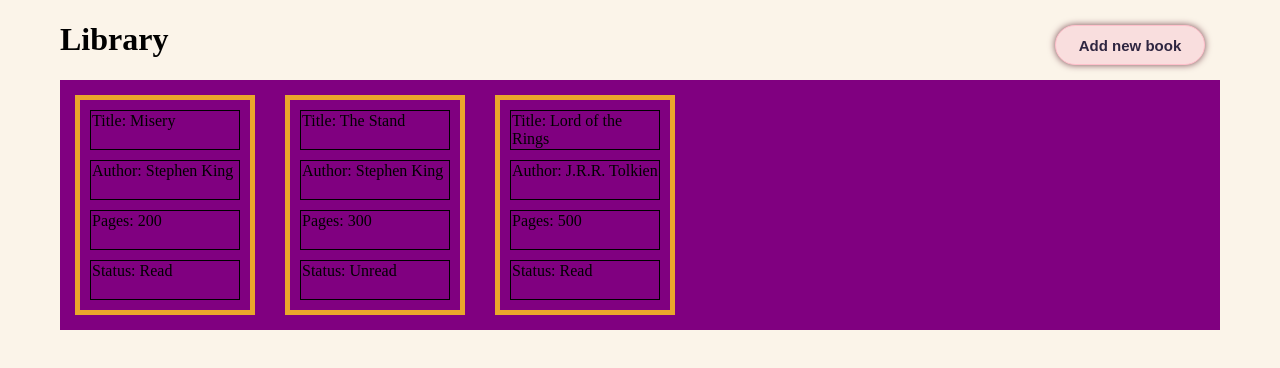
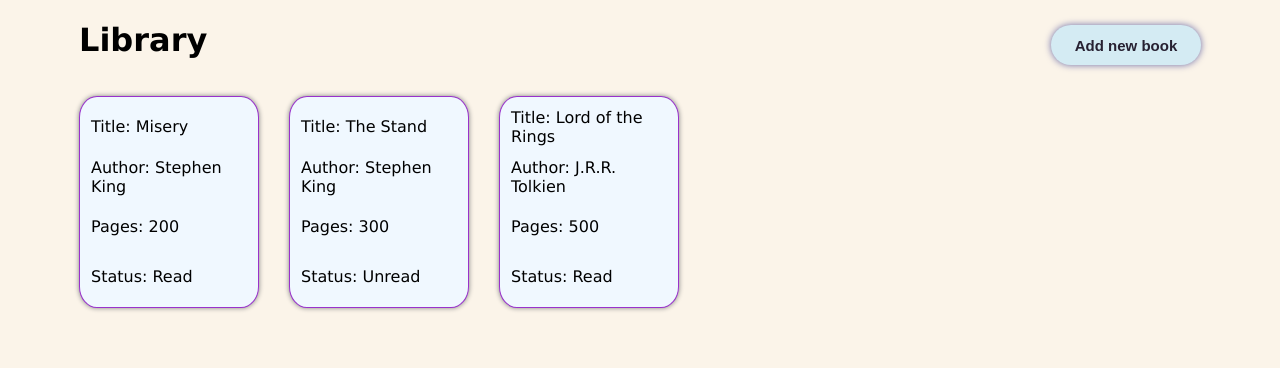
Before and after one commit to renata-blzk/library, a plain HTML site: page index.html in a window 1280 px wide. Drawn offline with Linux system fonts and the light colour scheme.

Commit message:
change styles for table rows

```diff
--- a/styles.css
+++ b/styles.css
@@ -1,18 +1,14 @@
 body {
+    font-family:'Lucida Sans', 'Lucida Sans Regular', 'Lucida Grande', 'Lucida Sans Unicode', Geneva, Verdana, sans-serif;
     position: relative;
-    max-width: 145vh;
+    max-width: 144vh;
     background-color: rgb(251, 244, 233);
     margin: auto;
     display: grid;
     grid
 }
 
-td, th {
-    border: 1px solid black;
-}
-
 #tableID {
-    background-color: purple;
     display: grid;
     grid-template-columns: repeat(auto-fit, 210px);
     grid-auto-rows: 1fr;
@@ -22,9 +18,13 @@ tr {
     display: grid;
     grid-template-rows: repeat(4, 1fr);
     row-gap: 10px;
-    border: solid 5px rgb(234, 167, 43);
+    border: solid 1px darkorchid;
+    border-radius: 10%;
+    background-color: aliceblue;
     margin: 15px;
     padding: 10px;
+    align-items: center;
+    box-shadow: 0px 0px 5px grey;
 }
 
 .addNewBook {
@@ -34,17 +34,24 @@ tr {
     position: absolute;
     top: 25px;
     right: 15px;
-    color: rgb(47, 38, 65);
-    background-color: rgb(249, 222, 222);
-    box-shadow: 0px 0px 7px rgb(124, 78, 86);
+    color: rgb(39, 33, 50);
+    background-color: rgb(212, 235, 243);
+    box-shadow: 0px 0px 7px rgb(108, 108, 166);
     font-size: 15px;
     font-weight: 600;
-    border: solid 1px pink;
+    border: none;
 }
 
 .addNewBook:hover {
-    background-color: rgb(239, 195, 195);
-    border: solid 1px rosybrown;
+    background-color: rgb(196, 170, 221);
     box-shadow: 0px 0px 15px rgb(116, 90, 116);
-    color: rgb(24, 24, 41);
+    color: rgb(26, 26, 37);
 }
+
+h1 {
+    margin-left: 15px;
+}
+
+td:input {
+    color: orange;
+}
```
